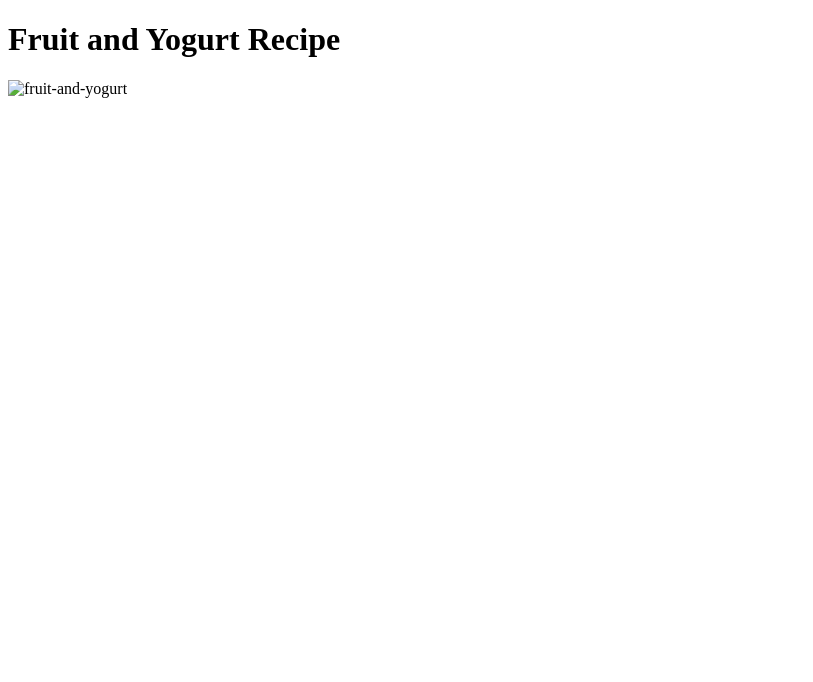
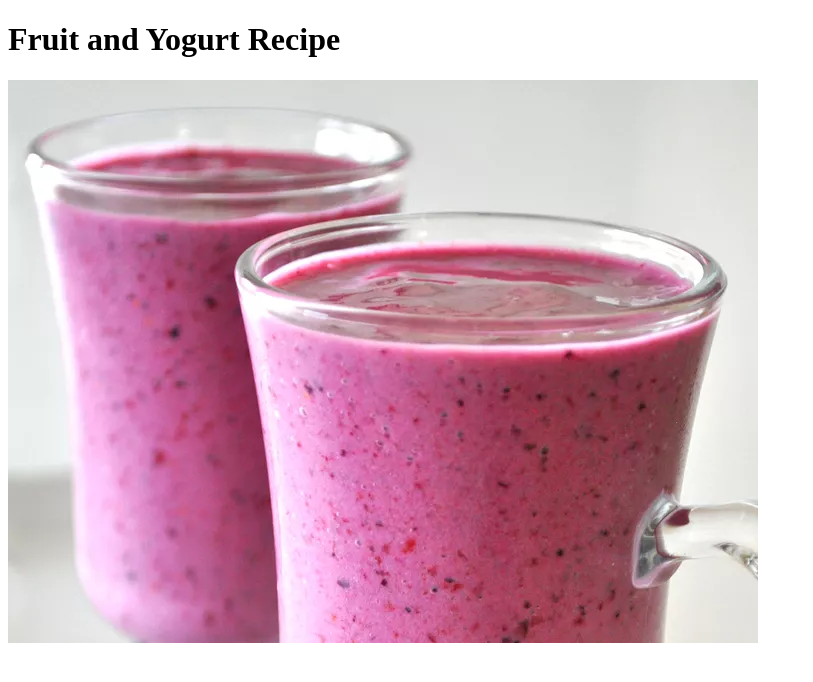
Before and after one commit to Balogunibrahim/odin-recipes, a plain HTML site: page recipes/fruit-and-yogurt.html in a window 1280 px wide. Shown: the whole page, without its empty margins (0-813 px from the left). Drawn offline with Linux system fonts and the light colour scheme; files whose address does not match are found by name.

Commit message:
second commit

```diff
--- a/recipes/fruit-and-yogurt.html
+++ b/recipes/fruit-and-yogurt.html
@@ -6,6 +6,6 @@
     </head>
     <body>
         <h1>Fruit and Yogurt Recipe</h1>
-        <img src="odin-recipes/img/fruit.jpg" alt="fruit-and-yogurt">
+        <img src="/home/icognitoguy/odin-recipes/img/fruit.jpg" alt="fruit-and-yogurt">
     </body>
 </html>
```
